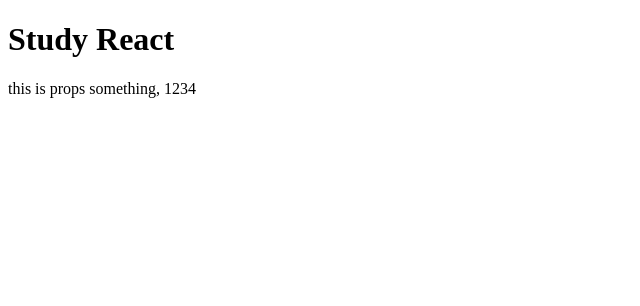
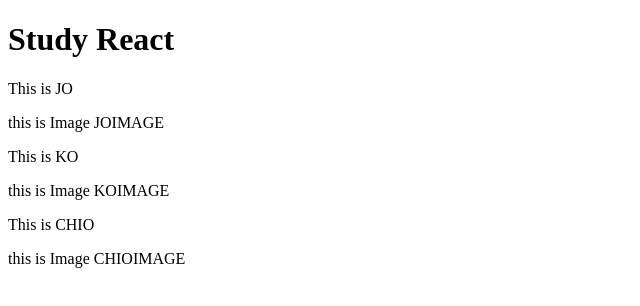
Before and after one commit to movie42/react_study, a React (Create React App) app: page / in a window 1280 px wide. Shown: the top 306 px of the page, without its empty margins (0-640 px from the left). Built offline with nearby package versions, Linux system fonts and the light colour scheme.

Commit message:
use array.map()

```diff
--- a/src/App.js
+++ b/src/App.js
@@ -1,18 +1,36 @@
 import React from "react";
 
-function Information({ name, what, list }) {
+function Information({ name, picture }) {
   return (
-    <p>
-      this is props {name}, {list}
-    </p>
+    <div>
+      <p>This is {name}</p>
+      <p>this is Image {picture}</p>
+    </div>
   );
 }
+
+const arrayObject = [
+  {
+    name: "JO",
+    picture: "JOIMAGE",
+  },
+  {
+    name: "KO",
+    picture: "KOIMAGE",
+  },
+  {
+    name: "CHIO",
+    picture: "CHIOIMAGE",
+  },
+];
 
 function App() {
   return (
     <div className="App">
       <h1>Study React</h1>
-      <Information name="something" what={true} list={[1, 2, 3, 4]} />
+      {arrayObject.map((value) => (
+        <Information name={value.name} picture={value.picture} />
+      ))}
     </div>
   );
 }
```
